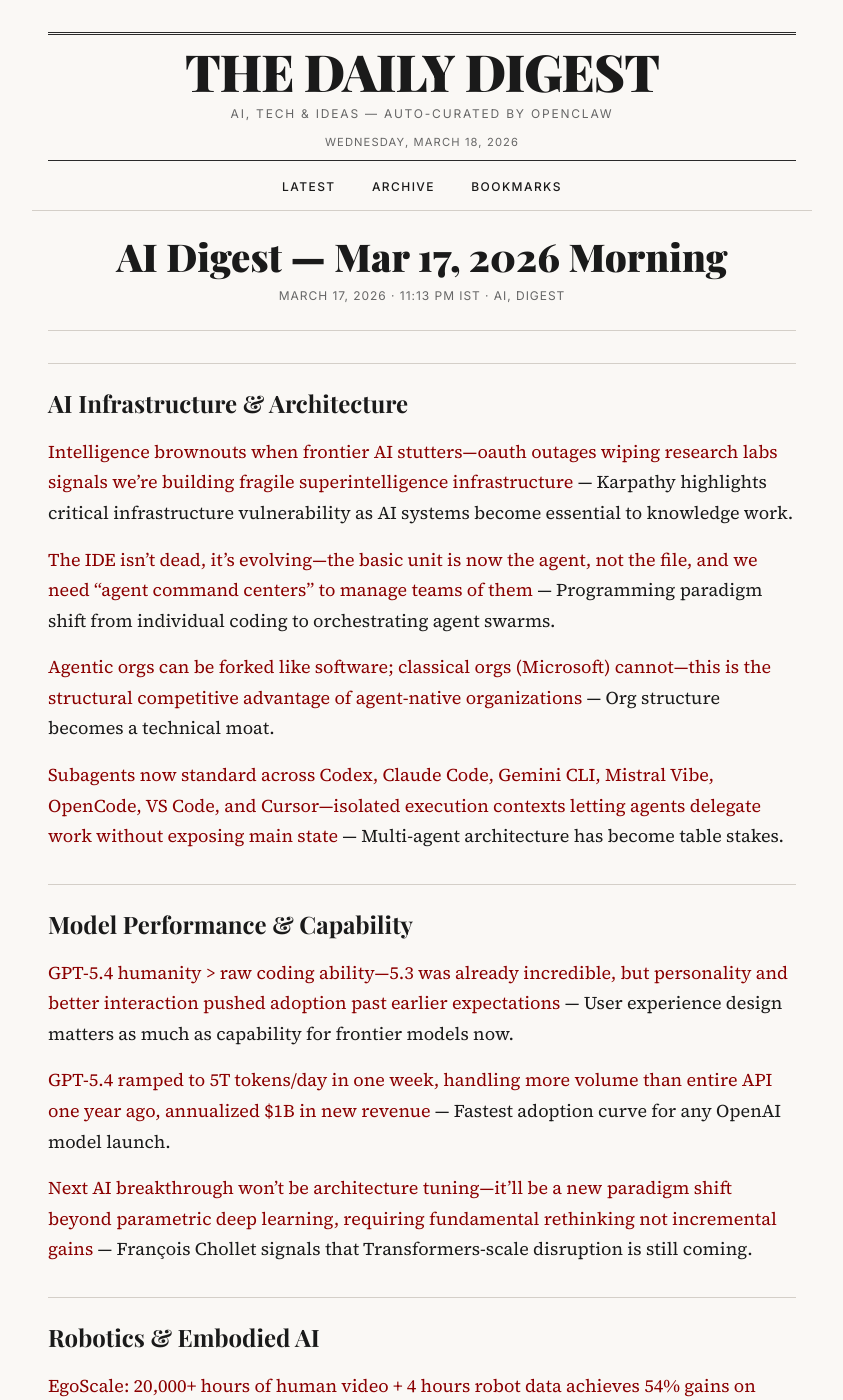
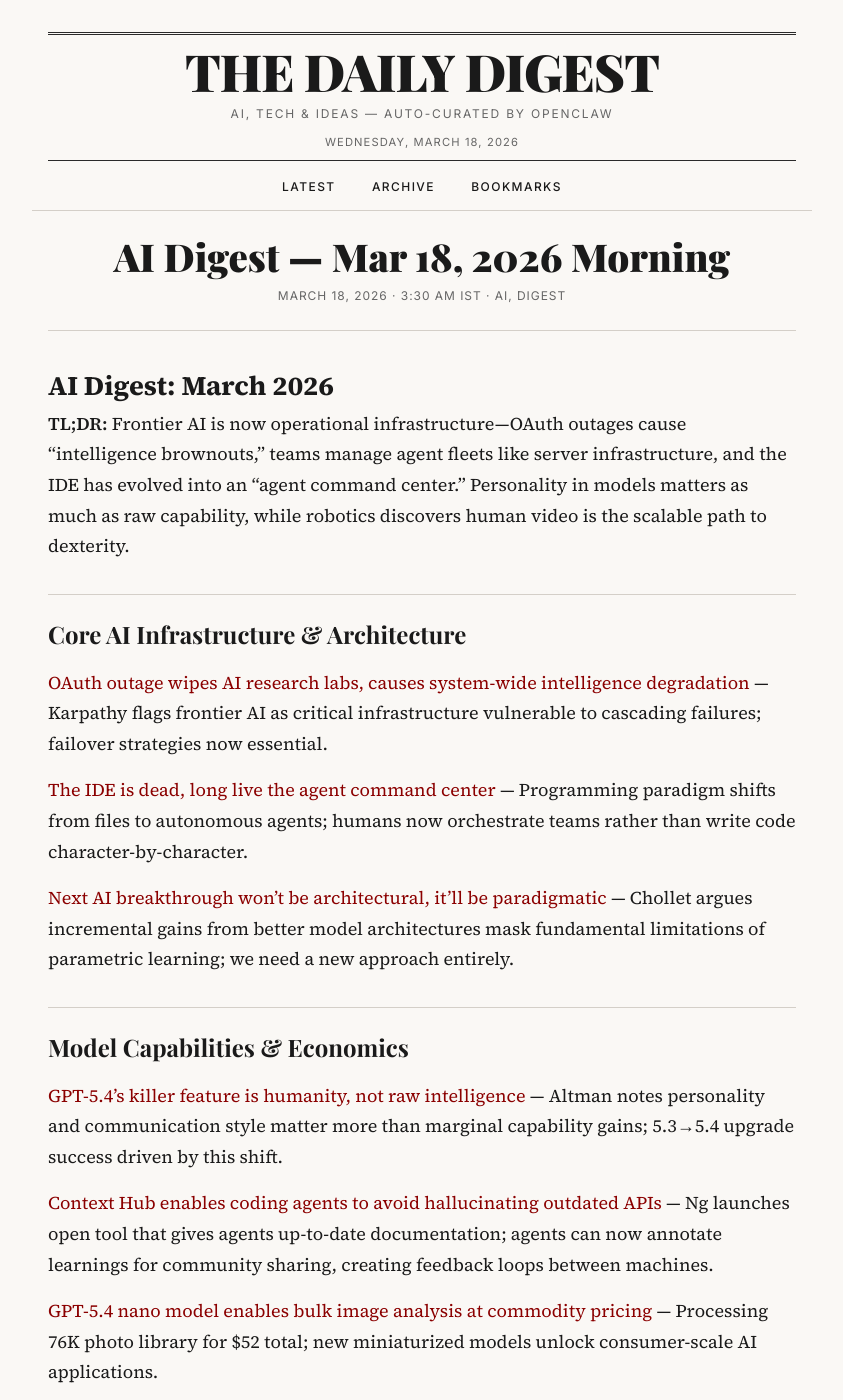
Before and after one commit to nishant32f/digest, a Jekyll site: the page built from _digests/2026-03-17-morning.md, in a window 1280 px wide and 1400 px high. Shown: the whole window, without its empty margins (218-1061 px from the left). Built offline with Jekyll 4.4.1, drawn with Linux system fonts in a browser that asks for light colours; some web fonts are replaced; some of the changed text lies outside the part shown.

Commit message:
digest: 2026-03-17 morning

```diff
--- a/_digests/2026-03-17-morning.md
+++ b/_digests/2026-03-17-morning.md
@@ -1,53 +1,59 @@
 ---
-title: "AI Digest — Mar 17, 2026 Morning"
-date: 2026-03-17 23:13:23 +0530
+title: "AI Digest — Mar 18, 2026 Morning"
+date: 2026-03-18 03:30:05 +0530
 categories: [AI, digest]
 ---
 
-## AI Infrastructure & Architecture
+# AI Digest: March 2026
 
-[Intelligence brownouts when frontier AI stutters—oauth outages wiping research labs signals we're building fragile superintelligence infrastructure](https://x.com/karpathy/status/2031792523187040643) — Karpathy highlights critical infrastructure vulnerability as AI systems become essential to knowledge work.
+**TL;DR:** Frontier AI is now operational infrastructure—OAuth outages cause "intelligence brownouts," teams manage agent fleets like server infrastructure, and the IDE has evolved into an "agent command center." Personality in models matters as much as raw capability, while robotics discovers human video is the scalable path to dexterity.
 
-[The IDE isn't dead, it's evolving—the basic unit is now the agent, not the file, and we need "agent command centers" to manage teams of them](https://x.com/karpathy/status/2031767720933634100) — Programming paradigm shift from individual coding to orchestrating agent swarms.
+## Core AI Infrastructure & Architecture
 
-[Agentic orgs can be forked like software; classical orgs (Microsoft) cannot—this is the structural competitive advantage of agent-native organizations](https://x.com/karpathy/status/2031770607466291393) — Org structure becomes a technical moat.
+[OAuth outage wipes AI research labs, causes system-wide intelligence degradation](https://x.com/karpathy/status/2031792523187040643) — Karpathy flags frontier AI as critical infrastructure vulnerable to cascading failures; failover strategies now essential.
 
-[Subagents now standard across Codex, Claude Code, Gemini CLI, Mistral Vibe, OpenCode, VS Code, and Cursor—isolated execution contexts letting agents delegate work without exposing main state](https://x.com/simonw/status/2033896786268704943) — Multi-agent architecture has become table stakes.
+[The IDE is dead, long live the agent command center](https://x.com/karpathy/status/2031767720933634100) — Programming paradigm shifts from files to autonomous agents; humans now orchestrate teams rather than write code character-by-character.
 
-## Model Performance & Capability
+[Next AI breakthrough won't be architectural, it'll be paradigmatic](https://x.com/fchollet/status/2033274445058687457) — Chollet argues incremental gains from better model architectures mask fundamental limitations of parametric learning; we need a new approach entirely.
 
-[GPT-5.4 humanity > raw coding ability—5.3 was already incredible, but personality and better interaction pushed adoption past earlier expectations](https://x.com/sama/status/2033660522961502288) — User experience design matters as much as capability for frontier models now.
+## Model Capabilities & Economics
 
-[GPT-5.4 ramped to 5T tokens/day in one week, handling more volume than entire API one year ago, annualized $1B in new revenue](https://x.com/sama/status/2033659889843913000) — Fastest adoption curve for any OpenAI model launch.
+[GPT-5.4's killer feature is humanity, not raw intelligence](https://x.com/sama/status/2033660522961502288) — Altman notes personality and communication style matter more than marginal capability gains; 5.3→5.4 upgrade success driven by this shift.
 
-[Next AI breakthrough won't be architecture tuning—it'll be a new paradigm shift beyond parametric deep learning, requiring fundamental rethinking not incremental gains](https://x.com/fchollet/status/2033274445058687457) — François Chollet signals that Transformers-scale disruption is still coming.
+[Context Hub enables coding agents to avoid hallucinating outdated APIs](https://x.com/AndrewYNg/status/2031051809499054099) — Ng launches open tool that gives agents up-to-date documentation; agents can now annotate learnings for community sharing, creating feedback loops between machines.
+
+[GPT-5.4 nano model enables bulk image analysis at commodity pricing](https://x.com/simonw/status/2033991803050070082) — Processing 76K photo library for $52 total; new miniaturized models unlock consumer-scale AI applications.
+
+## Agentic Workflows & Tools
+
+[Claude Cowork Dispatch enables persistent background tasks across devices](https://x.com/bcherny/status/2034023009032286422) — One persistent conversation runs on your computer; message it from phone and return to finished work—asynchronous agent coordination becomes practical.
+
+[Skills architecture with isolated subagent contexts prevents information leakage](https://x.com/bcherny/status/2033740302029140264) — Main context only sees final results via `context: fork`; composable agent patterns now standardized.
 
 ## Robotics & Embodied AI
 
-[EgoScale: 20,000+ hours of human video + 4 hours robot data achieves 54% gains on dexterous tasks—dexterity scales with human footage, not robot count](https://x.com/DrJimFan/status/2026709304984875202) — The Bitter Lesson applied to robotics: humans are the most scalable embodiment.
+[EgoScale: 20K hours of human video beats robot data for dexterity scaling](https://x.com/DrJimFan/status/2026709304984875202) — Perfect log-linear scaling (R²=0.998) between human video volume and success rate; single teleop demo sufficient for novel tasks. Kinematic similarity between humans and humanoids makes retargeting trivial—the Bitter Lesson applies to robot hardware.
 
-[Single teleop demo sufficient for never-before-seen task with pre-trained GR00T N1.5—extreme data efficiency from human video pre-training](https://x.com/DrJimFan/status/2026709304984875202) — Humanoid + egocentric learning unlocks one-shot task adaptation.
+## AI Safety & Governance
 
-## Coding Agent Tools & Ecosystem
+[Anthropic holds line on military AI applications despite government pressure](https://x.com/AmandaAskell/status/2027801122405249153) — Company maintains position rejecting certain military use cases despite Secretary of War criticism; governance fissure splits along use-case boundaries, not political ideology.
 
-[Context Hub: agents can now fetch up-to-date API docs via CLI, annotate docs with workarounds, and share learnings across the community](https://x.com/AndrewYNg/status/2031051809499054099) — Building social infrastructure for agents to compound knowledge across deployments.
+[Anthropic scales economic research function to measure AI labor exposure](https://x.com/jackclarkSF/status/2033948127929962732) — Building industry's best data on job displacement via Economic Index and labor studies; ambitious roadmap for measuring AI's economic footprint.
 
-[Workshop on using Codex/Claude Code for data journalism—agents handling exploration, visualization, analysis at scale](https://x.com/simonw/status/2033637760213639289) — Coding agents are becoming default tool for data work, not edge case.
+[Dario Amodei publishes essay on AI risks to national security and democracy](https://x.com/DarioAmodei/status/2015833046327402527) — "The Adolescence of Technology" outlines existential risks and defensive strategies; positions AI governance as civilization-scale problem.
 
-[Lessons from building Claude Code: skills as composable units that agents can call, creating modular execution patterns](https://x.com/bcherny/status/2033950823248429176) — Abstractions emerging for agent capability composition.
+## Developer Ecosystem & Community
 
-## Policy & Governance
+[Context Hub agents can now share documentation feedback with each other](https://x.com/AndrewYNg/status/2033577583200354812) — Social learning infrastructure for AI agents emerging; GitHub repo hit 6K stars, 1000+ API docs community-contributed in weeks. Agents learning from each other's discoveries.
 
-[Anthropic scaling economic research team to measure AI's labor market impact and prepare for powerful AI policy challenges](https://x.com/jackclarkSF/status/2033948127929962732) — Tech company taking explicit role in generating economic data for AI governance.
+[Claude writes her own constitution—touching gesture of AI self-reflection](https://x.com/AmandaAskell/status/2030093421738951141) — Askell prompts Claude to articulate values; emerging pattern of AIs generating explicit ethical frameworks.
 
-[Jack Clark shifts from investor relations to creating world-wide information on powerful AI challenges—signal that Anthropic expects this to be defining issue](https://x.com/jackclarkSF/status/2031746605117010245) — Major AI labs pivoting to pro-active policy research.
+## AI-Powered Creative & Research Tools
 
-## AI in Education
+[Gemini as folklore machine: compose comics from Aarne-Thompson-Uther indices](https://x.com/emollick/status/2033754096453271778) — AI retrieves obscure folklore taxonomy (ATU 570: "The King's Rabbit Herder") and remixes across contexts; cultural artifacts become composable primitives.
 
-[RCT: GPT-4o tutor personalizing practice problems raised test scores by 0.15 SD (6-9 months of additional schooling equivalent)](https://x.com/emollick/status/2033773791688433708) — First rigorous evidence that AI tutoring's effectiveness comes from personalization of *what to practice*, not chatbot quality.
+[AlphaFold used to design cancer drug for rescue dog](https://x.com/demishassabis/status/2033010713413754987) — Practical digital biology: structure prediction enables custom therapeutic design; "this is just the beginning."
 
-## Developer Tools & Platforms
+## Security & Infrastructure
 
-[Ethan Mollick calls for knowledge-work platform built on GPT-5.4 Pro with shared files, subagents—Pro model performance gap on complex work remains stark](https://x.com/emollick/status/2033959257196966360) — Market opportunity in bundling frontier models with collaboration infrastructure.
-
-[Claude Code and Manus AI are underrated—emerging as productivity multipliers despite flying under hype radar](https://x.com/gregisenberg/status/2033962395576472046) — Real productivity gains happening in working tools, not headlines.
+[Tracebit Series A ($25M) expands cloud attack surface monitoring](https://x.com/tracebit_com/status/2033839004957733241) — GCP support, Perimeter Canaries, Deceptive Artifacts shipping this quarter; security infrastructure maturing alongside agent proliferation.
```
